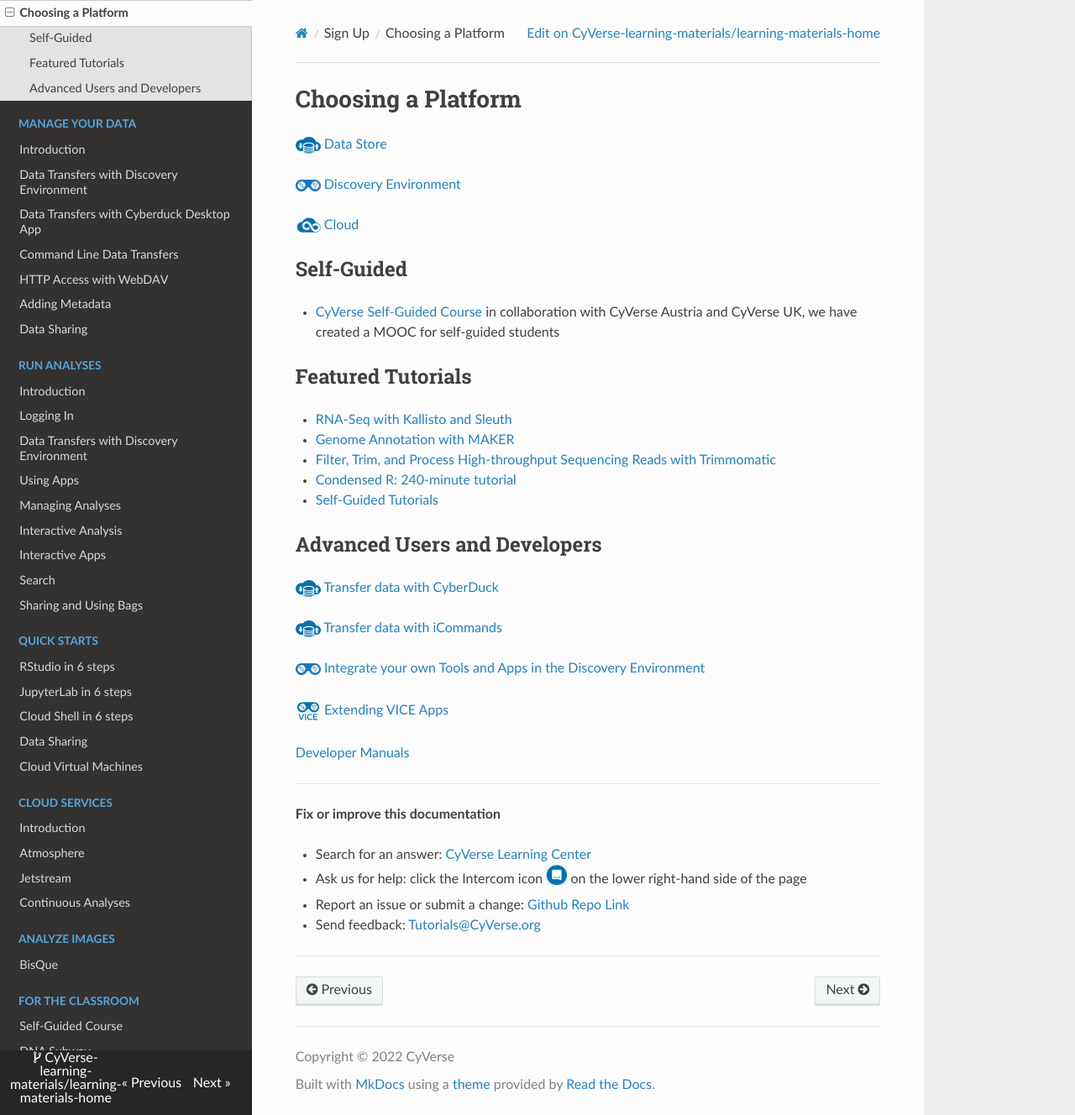
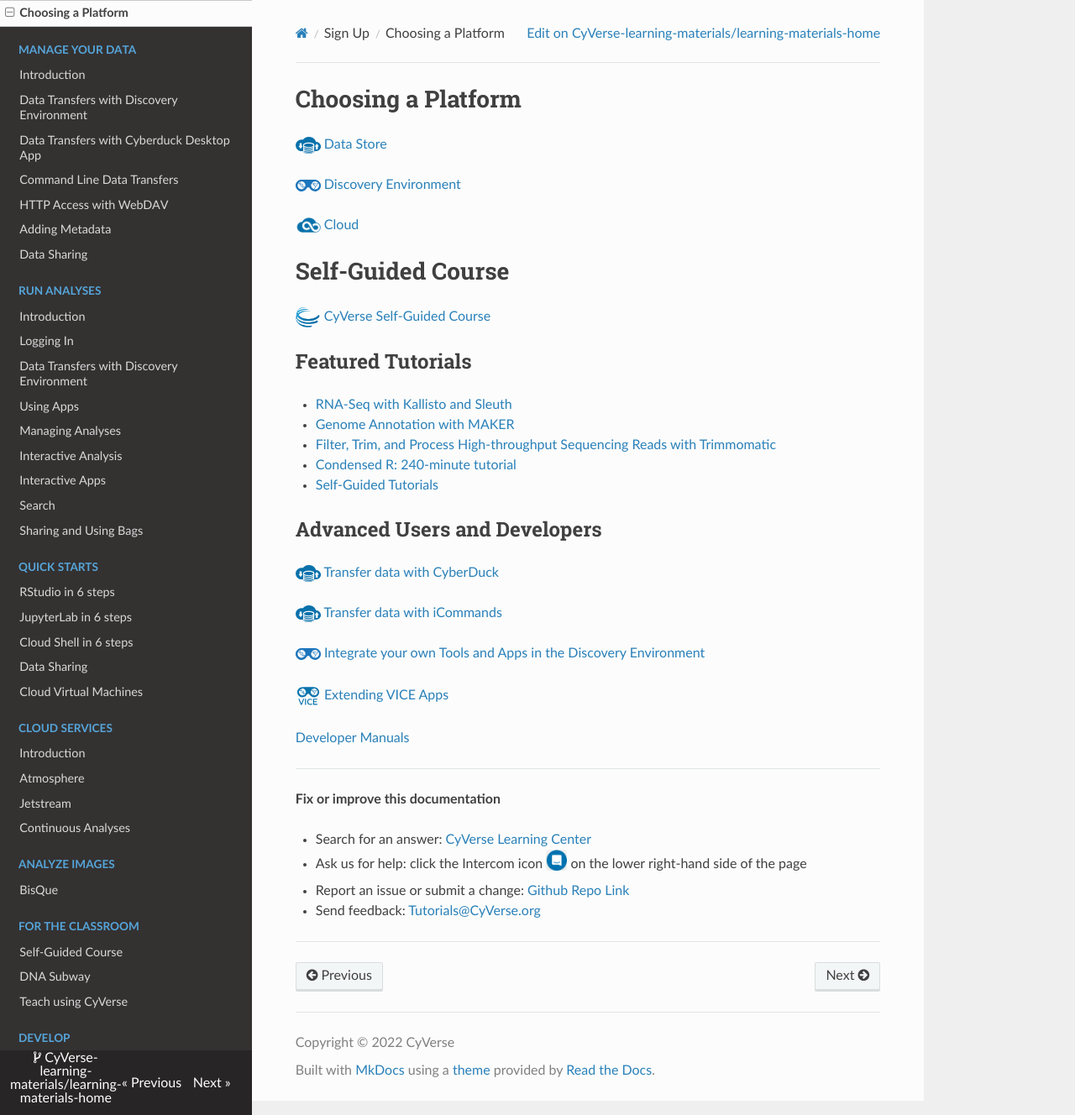
Before and after one commit to CyVerse-learning-materials/learning-materials-home, an MkDocs documentation site: the page built from docs/choose_platform.md, in a window 1280 px wide and 1328 px high. Shown: the whole window at 84% size. Built offline with MkDocs 1.6.1, drawn with Linux system fonts in a browser that asks for light colours; nearby versions of some CDN libraries; a script that is not in the unit is left out.

Commit message:
Update choose_platform.md

```diff
--- a/docs/choose_platform.md
+++ b/docs/choose_platform.md
@@ -1,5 +1,6 @@
 # Choosing a Platform
 
+[ball]: assets/de/logos/cyverse_ball_2022.png
 [de]: ./assets/de/logos/deIcon.svg
 [data]: ./assets/de/menu_items/dataIcon.svg
 [analyses]: ./assets/de/menu_items/analysisIcon.svg
@@ -17,9 +18,9 @@
 
 [![atmo]{width="30"} Cloud](atmo/intro.md)
 
-## Self-Guided
+# Self-Guided Course
 
-- [CyVerse Self-Guided Course](https://cyverse-learning-materials.github.io/cyverse_mooc/){target=_blank} in collaboration with CyVerse Austria and CyVerse UK, we have created a MOOC for self-guided students
+[![ball]{width="30"} CyVerse Self-Guided Course](https://cyverse-learning-materials.github.io/cyverse_mooc/){target=_blank}
 
 ## Featured Tutorials
 
```
